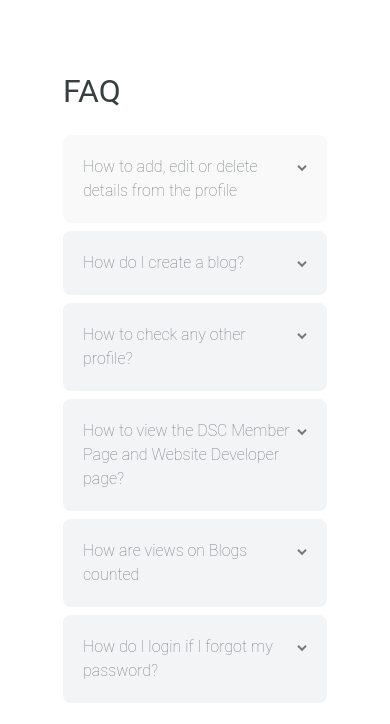
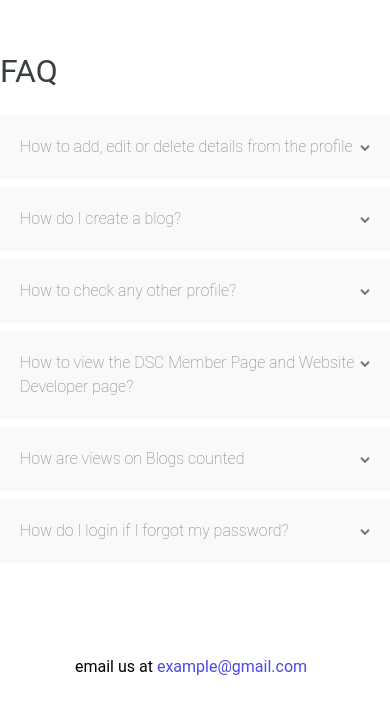
Before and after one commit to phenyloder/Gdsc-Explore-Temp, a Next.js app: page / in a window 390 px wide. Shown: the part 4700-5424 px from the top of the page. Built offline with nearby package versions, Linux system fonts and the light colour scheme.

Commit message:
faq responsive

```diff
--- a/components/faq/Faq.js
+++ b/components/faq/Faq.js
@@ -2,40 +2,40 @@ export default function Faq() {
     return(
         <>
             <div className="flex justify-center w-full">
-                <div className="px-6 flex flex-col w-[80%] py-14 justify-center">
+                <div className="sm:px-6 flex flex-col sm:w-[80%] sm:py-14 w-full px-0 py-9 justify-center">
                     <h1 className="text-start text-[2rem] md:text-[48px] text-[#373F41] mb-5 text-center">FAQ</h1>
                     <div className="space-y-2">
-                        <div className="m=0 p-5 bg-[#F9F9F9] rounded-lg">
+                        <div className="m=0 p-5 bg-[#F9F9F9] sm:rounded-lg rounded-none">
                             <details>
                                 <summary className="flex justify-between text-summary font-thin text-[#737B7D] hover:text-gray-800 hover:font-normal">How to add, edit or delete details from the profile</summary>
                                 <p></p>
                             </details>
                         </div>
-                        <div className="m=0 p-5 bg-gray-100 rounded-lg">
+                        <div className="m=0 p-5 bg-[#F9F9F9] sm:rounded-lg rounded-none">
                             <details>
                                 <summary className="flex justify-between text-summary font-thin font-normal text-[#737B7D] hover:text-gray-800 hover:font-normal">How do I create a blog?</summary>
                                 <p></p>
                             </details>
                         </div>
-                        <div className="m=0 p-5 bg-gray-100 rounded-lg">
+                        <div className="m=0 p-5 bg-[#F9F9F9] sm:rounded-lg rounded-none">
                             <details>
                                 <summary className="flex justify-between text-summary font-thin font-normal text-[#737B7D] hover:text-gray-800 hover:font-normal">How to check any other profile?</summary>
                                 <p></p>
                             </details>
                         </div>
-                        <div className="m=0 p-5 bg-gray-100 rounded-lg">
+                        <div className="m=0 p-5 bg-[#F9F9F9] sm:rounded-lg rounded-none">
                             <details>
                                 <summary className="flex justify-between text-summary font-thin font-normal text-[#737B7D] hover:text-gray-800 hover:font-normal">How to view the DSC Member Page and Website Developer page?</summary>
                                 <p></p>
                             </details>
                         </div>
-                        <div className="m=0 p-5 bg-gray-100 rounded-lg">
+                        <div className="m=0 p-5 bg-[#F9F9F9] sm:rounded-lg rounded-none">
                             <details>
                                 <summary className="flex justify-between text-summary font-thin font-normal text-[#737B7D] hover:text-gray-800 hover:font-normal">How are views on Blogs counted</summary>
                                 <p></p>
                             </details>
                         </div>
-                        <div className="m=0 p-5 bg-gray-100 rounded-lg">
+                        <div className="m=0 p-5 bg-[#F9F9F9] sm:rounded-lg rounded-none">
                             <details>
                                 <summary className="flex justify-between text-summary font-thin font-normal text-[#737B7D] hover:text-gray-800 hover:font-normal">How do I login if I forgot my password?</summary>
                                 <p></p>
```
